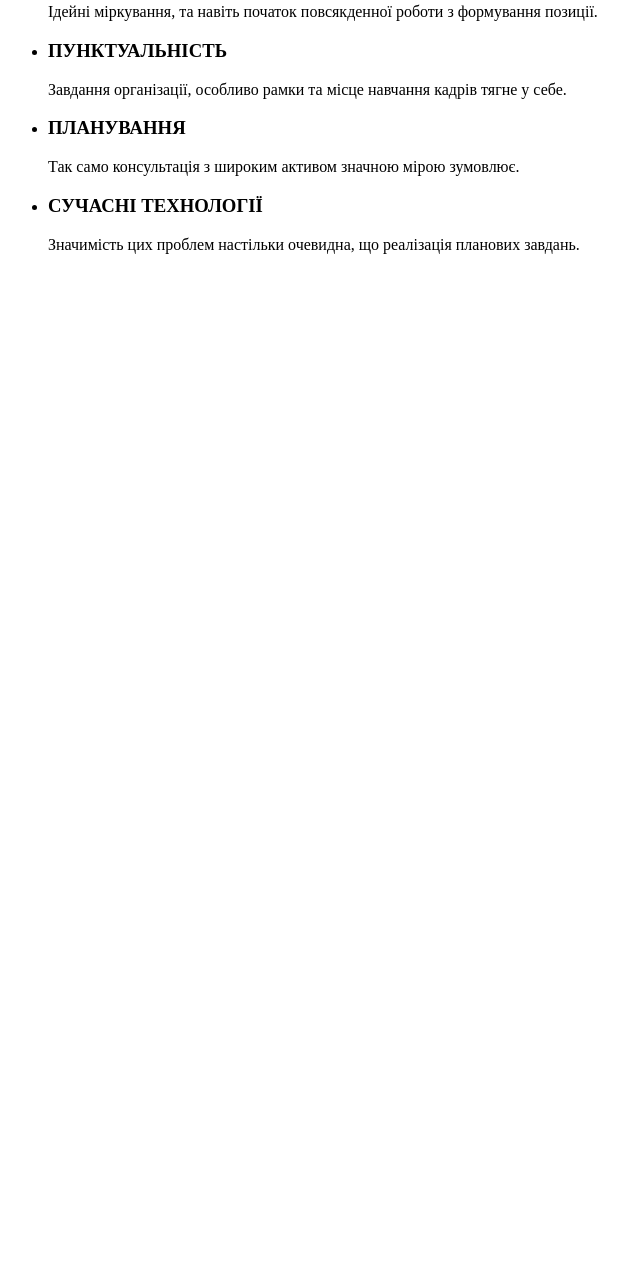
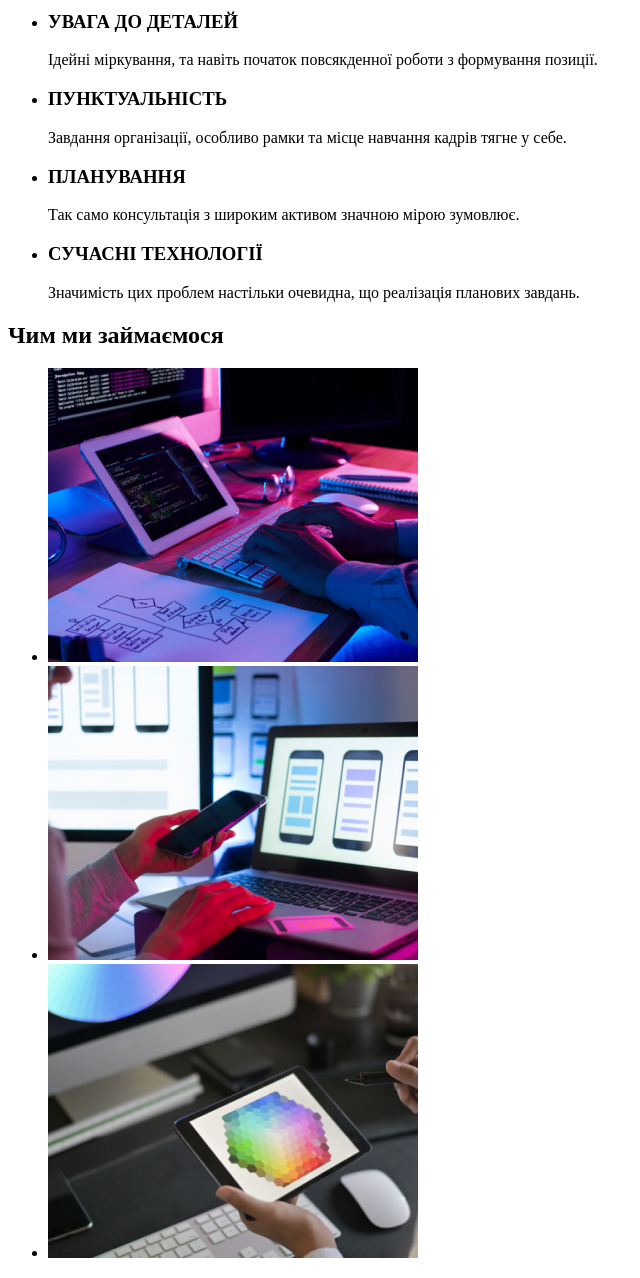
Before and after one commit to leod2868/goit-markup-hw-1, a plain HTML site: page index.html in a window 1280 px wide. Shown: the part 292-1570 px from the top of the page, without its empty margins (0-640 px from the left). Before the commit the page ends 800 px from the top, so only its background shows below. Drawn offline with Linux system fonts and the light colour scheme.

Commit message:
secshin3

```diff
--- a/index.html
+++ b/index.html
@@ -27,7 +27,8 @@
            <button type="button">Замовити послугу</button>
          </section>
          <section>
-          <ul>
+           <h2>Наші переваги</h2>
+           <ul>
             <li>
                <h3>УВАГА ДО ДЕТАЛЕЙ</h3>
                <p>
@@ -54,6 +55,14 @@
             </li>
           </ul>
          </section>
+         <section>
+          <h2>Чим ми займаємося</h2>
+          <ul>
+            <li><img src="./images/comp.jpg" alt="computer on the table" width="370"></li>
+            <li><img src="./images/comp2.jpg" alt="notebook" width="370"></li>
+            <li><img src="./images/comp3.jpg" alt="tablet" width="370"></li>
+          </ul>
+         </section>
     </main>
     <footer></footer>
 
```
Also changed, not shown: images/comp.jpg (added), images/comp2.jpg (added), images/comp3.jpg (added), images/foto.jpg (added), images/foto2.jpg (added), images/foto3.jpg (added), images/foto4.jpg (added).
